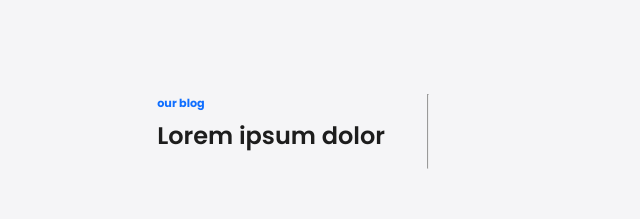
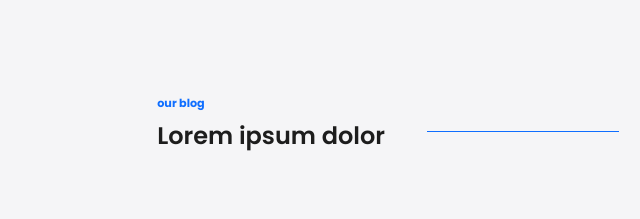
Before and after one commit to AniaPas/IPGHealth-recruitment-project, a website: page views/index.html in a window 1280 px wide. Shown: the part 978-1197 px from the top of the page, without its empty margins (0-640 px from the left). Drawn offline with nearby package versions, Linux system fonts and the light colour scheme.

Commit message:
editing blog line

```diff
--- a/sass/custom.scss
+++ b/sass/custom.scss
@@ -217,9 +217,15 @@
       font-size: $fontL;
       font-weight: $bold2;
     }
-    .circle-element_line {
-      grid-area: br;
+    .blog-line {
+      grid-column: 2/3;
+      @include line;
+      align-self: center;
+      width: 15vw;
+      color: $blue;
+      background-color: $blue;
     }
+
     .tiles {
       grid-area: tiles;
       display: flex;
```
Also changed, not shown: sass/custom.css, 1 other file.
